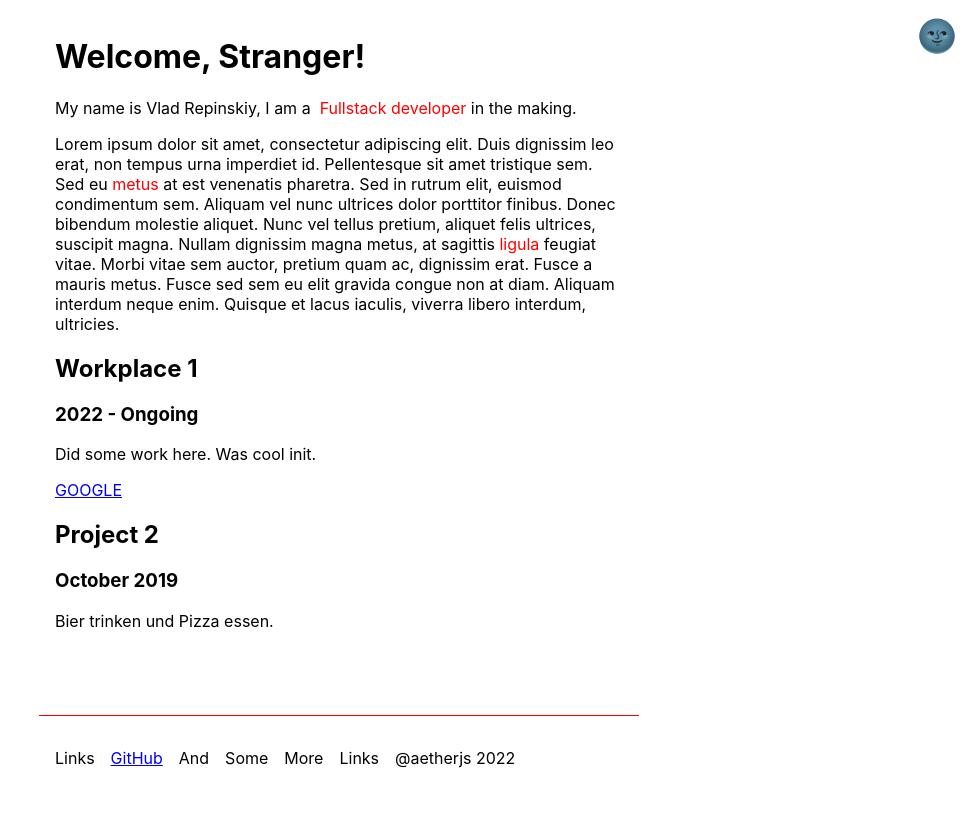
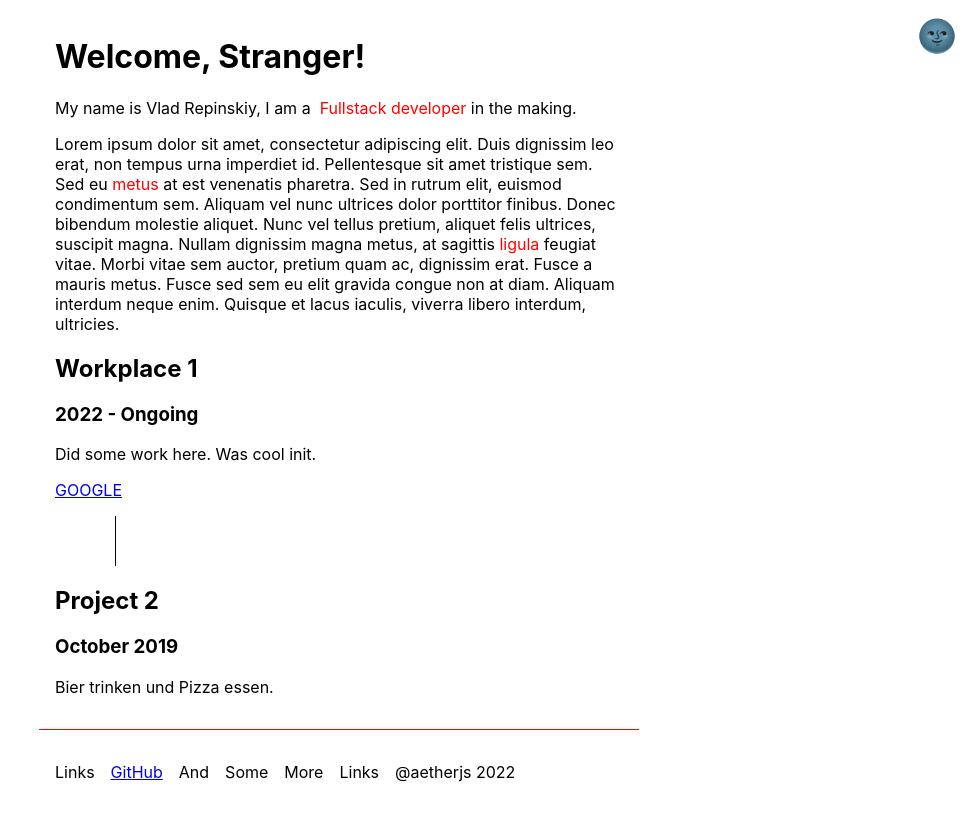
Before and after one commit to aetherjs/vladrepinsky, a React (Create React App) app: page / in a window 1280 px wide. Shown: the whole page, without its empty margins (301-1280 px from the left). Built offline with nearby package versions, Linux system fonts and the light colour scheme.

Commit message:
Update storyline component with connector line

```diff
--- a/src/components/storyline/Storyline.module.css
+++ b/src/components/storyline/Storyline.module.css
@@ -0,0 +1,12 @@
+.connector {
+    border-left: 1px solid rgb(0, 0, 0);
+    height: 50px;
+    margin-top: 16px;
+    left: 50%;
+    position: relative;
+    left: 60px;
+  }
+
+
+.item {
+}
--- a/src/components/storyline/Storyline.tsx
+++ b/src/components/storyline/Storyline.tsx
@@ -1,30 +1,31 @@
 import React from 'react'
+import styles from './Storyline.module.css'
 
 export type Episode = {
-    heading: string
-    dates: string
-    description: string
-    link?: {
-        name: string
-        url: string
-    }
-}
+	heading: string;
+	dates: string;
+	description: string;
+	link?: {
+		name: string;
+		url: string;
+	};
+};
 
 export type StorylineProps = {
-    episodes: Episode[]
-}
+	episodes: Episode[];
+};
 
-export const Storyline = ({episodes}: StorylineProps) => {
+export const Storyline = ({ episodes }: StorylineProps) => {
 	return (
 		<div>
-			{episodes.map((episode) => (
-				<div key={episode.heading}>
+			{episodes.map((episode, index) => (
+				<div key={episode.heading} className={styles.item}>
 					<h2>{episode.heading}</h2>
 					<h3>{episode.dates}</h3>
 					<p>{episode.description}</p>
-					{episode.link && (<a href={episode.link?.url}>{episode.link?.name}</a>)}
+					{episode.link && <a href={episode.link?.url}>{episode.link?.name}</a>}
+					{index !== episodes.length - 1 && <div className={styles.connector}></div>}
 				</div>
-
 			))}
 		</div>
 	)
```
